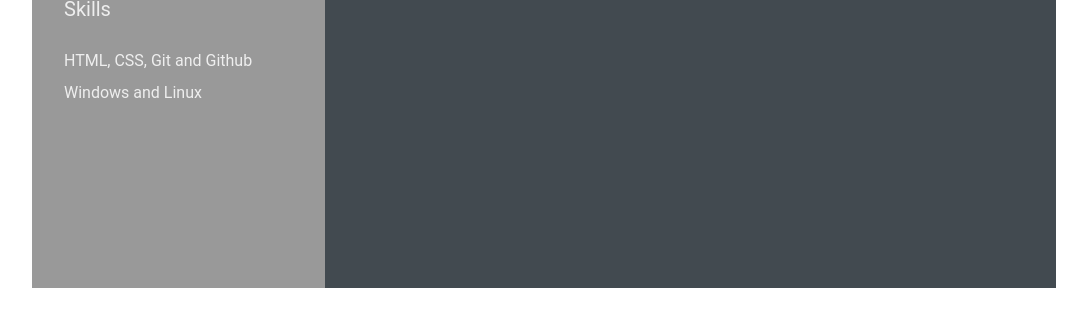
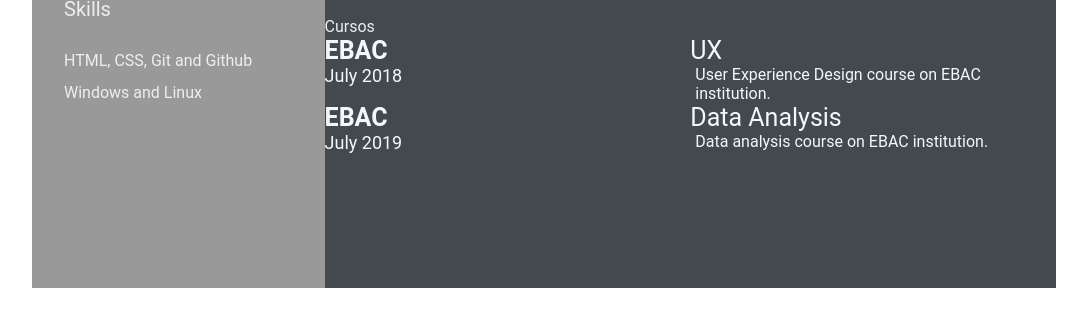
Before and after one commit to marinsnana/devweek, a plain HTML site: page index.html in a window 1280 px wide. Shown: the part 544-864 px from the top of the page, without its empty margins (96-1183 px from the left). Drawn offline with Linux system fonts and the light colour scheme.

Commit message:
changed files

```diff
--- a/index.html
+++ b/index.html
@@ -98,6 +98,27 @@
                     </div>
                 </div>
             </section>
+            <section class="awards gap">
+                <div class="right-title">Cursos</div>
+                <div class="awards-contents">
+                    <div class="awards-left">
+                        <p class="awards-company-name">EBAC</p>
+                        <p class="awards-time-period">July 2018</p>
+                    </div>
+                    <div class="awards-right">
+                        <p class="awards-name">UX</p>
+                        <p class="awards-desc">User Experience Design course on EBAC institution.</p>
+                    </div>
+                    <div class="awards-left">
+                        <p class="awards-company-name">EBAC</p>
+                        <p class="awards-time-period">July 2019</p>
+                    </div>
+                    <div class="awards-right">
+                        <p class="awards-name">Data Analysis</p>
+                        <p class="awards-desc">Data analysis course on EBAC institution.</p>
+                    </div>
+                </div>
+            </section>
         </section>
     </main>
 </body>
```
